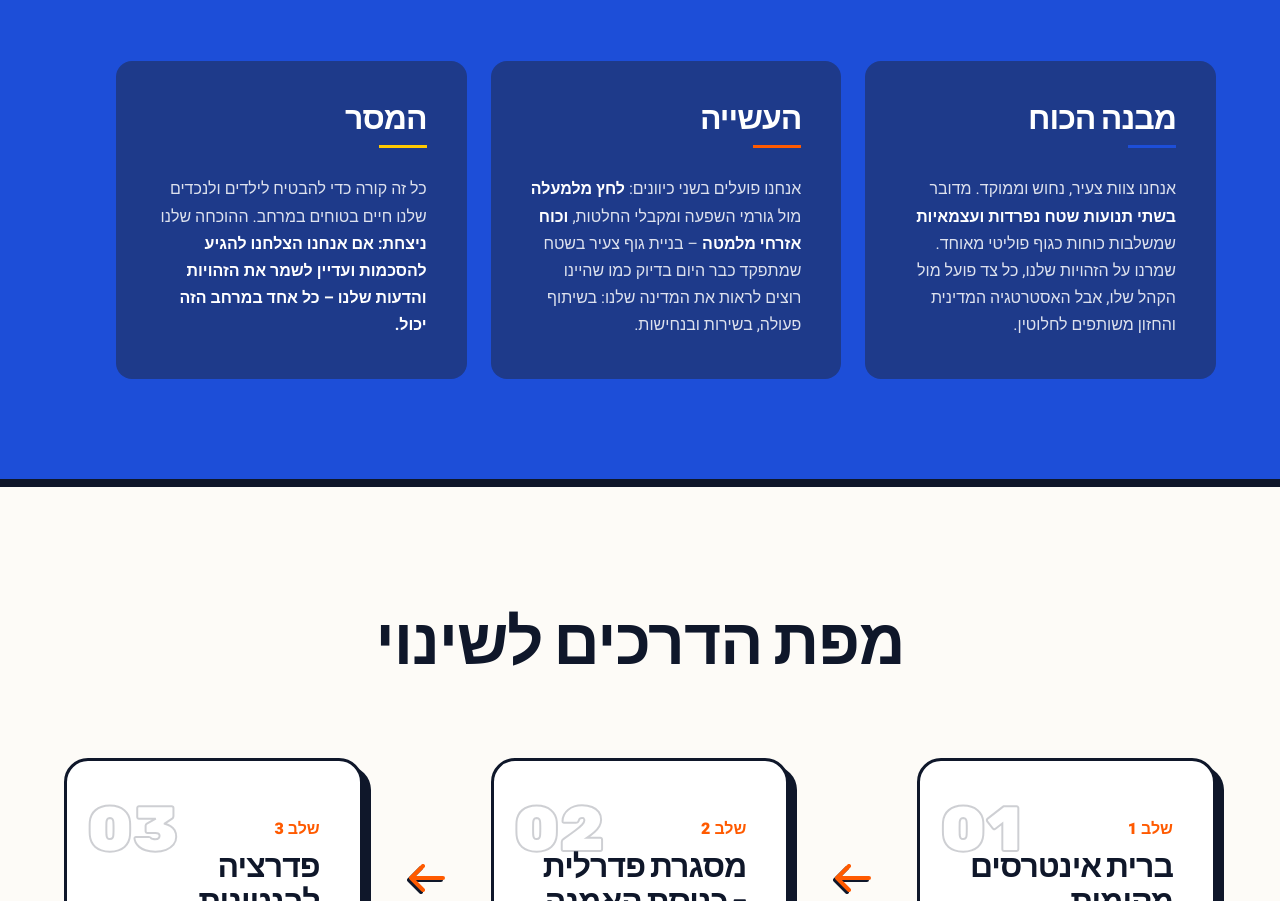
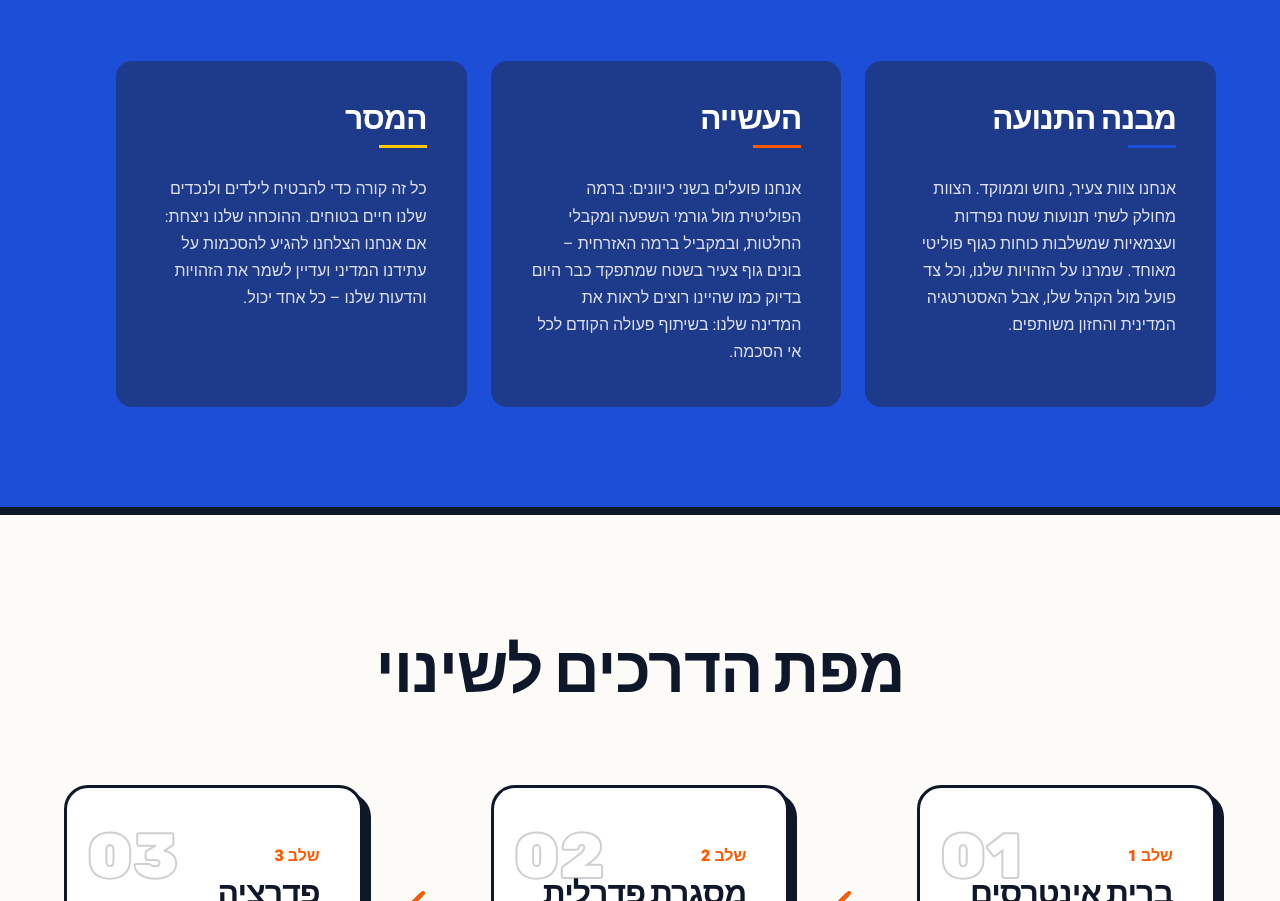
Before and after one commit to atidfed/atidfed.github.io, a website: page index.html in a window 1280 px wide. Shown: the part 1085-1986 px from the top of the page. Drawn offline with Linux system fonts and the light colour scheme.

Commit message:
change texts

```diff
--- a/index.html
+++ b/index.html
@@ -885,21 +885,21 @@
             </div>
             <div class="message-cards reveal">
                 <div class="message-card">
-                    <h3 class="message-card__title message-card__title--blue">מבנה הכוח</h3>
+                    <h3 class="message-card__title message-card__title--blue">מבנה התנועה</h3>
                     <div class="message-card__body">
-                        <p>אנחנו צוות צעיר, נחוש וממוקד. מדובר <strong>בשתי תנועות שטח נפרדות ועצמאיות</strong> שמשלבות כוחות כגוף פוליטי מאוחד. שמרנו על הזהויות שלנו, כל צד פועל מול הקהל שלו, אבל האסטרטגיה המדינית והחזון משותפים לחלוטין.</p>
+                        <p>אנחנו צוות צעיר, נחוש וממוקד. הצוות מחולק לשתי תנועות שטח נפרדות ועצמאיות שמשלבות כוחות כגוף פוליטי מאוחד. שמרנו על הזהויות שלנו, וכל צד פועל מול הקהל שלו, אבל האסטרטגיה המדינית והחזון משותפים.</p>
                     </div>
                 </div>
                 <div class="message-card">
                     <h3 class="message-card__title message-card__title--orange">העשייה</h3>
                     <div class="message-card__body">
-                        <p>אנחנו פועלים בשני כיוונים: <strong>לחץ מלמעלה</strong> מול גורמי השפעה ומקבלי החלטות, <strong>וכוח אזרחי מלמטה</strong> – בניית גוף צעיר בשטח שמתפקד כבר היום בדיוק כמו שהיינו רוצים לראות את המדינה שלנו: בשיתוף פעולה, בשירות ובנחישות.</p>
+                        <p>אנחנו פועלים בשני כיוונים:  ברמה הפוליטית מול גורמי השפעה ומקבלי החלטות, ובמקביל ברמה האזרחית – בונים גוף צעיר בשטח שמתפקד כבר היום בדיוק כמו שהיינו רוצים לראות את המדינה שלנו: בשיתוף פעולה הקודם לכל אי הסכמה.</p>
                     </div>
                 </div>
                 <div class="message-card">
                     <h3 class="message-card__title">המסר</h3>
                     <div class="message-card__body">
-                        <p>כל זה קורה כדי להבטיח לילדים ולנכדים שלנו חיים בטוחים במרחב. ההוכחה שלנו <strong>ניצחת: אם אנחנו הצלחנו להגיע להסכמות ועדיין לשמר את הזהויות והדעות שלנו – כל אחד במרחב הזה יכול.</strong></p>
+                        <p>כל זה קורה כדי להבטיח לילדים ולנכדים שלנו חיים בטוחים. ההוכחה שלנו ניצחת: אם אנחנו הצלחנו להגיע להסכמות על עתידנו המדיני ועדיין לשמר את הזהויות והדעות שלנו – כל אחד יכול.</p>
                     </div>
                 </div>
             </div>
```
